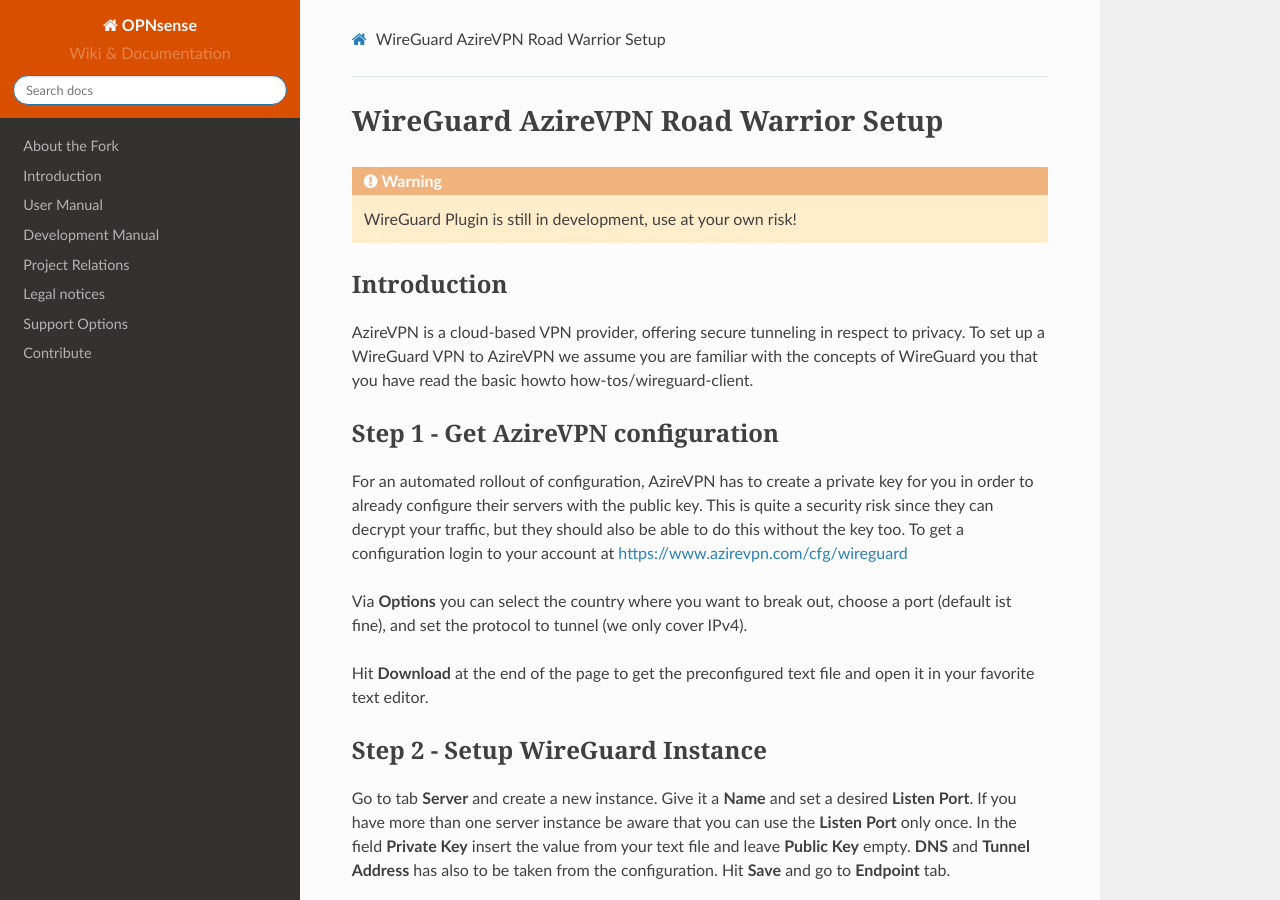
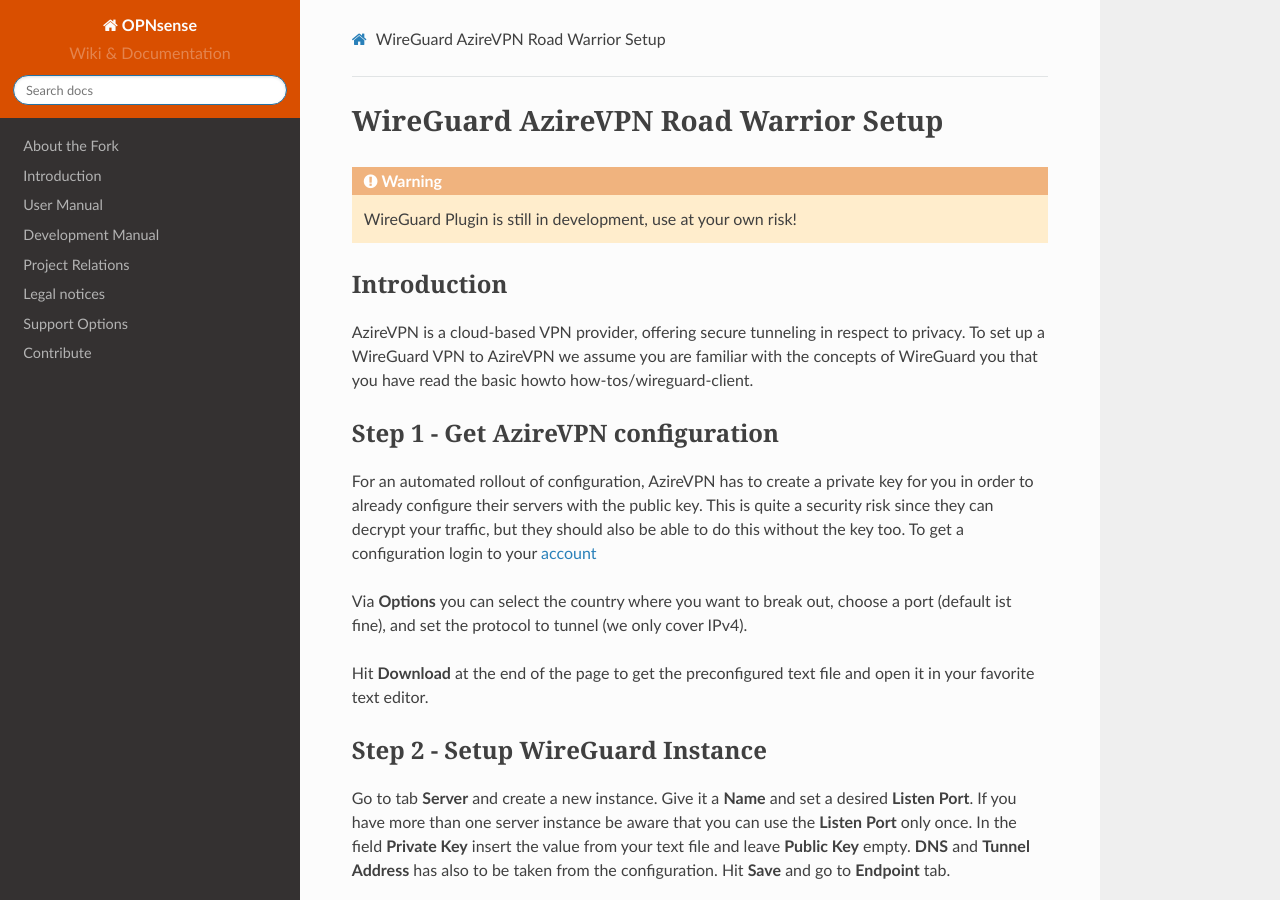
Before and after one commit to opnsense/docs, a Sphinx documentation site: the page built from source/manual/how-tos/wireguard-client-azire.rst, in a window 1280 px wide and 900 px high. Built offline with Sphinx 7.4.7 and the Read the Docs theme 2.0.0, drawn with Linux system fonts in a browser that asks for light colours; nearby versions of some CDN libraries; some web fonts are replaced; library files that are not in the unit come from our copies.

Commit message:
Update wireguard-client-azire.rst

```diff
--- a/source/manual/how-tos/wireguard-client-azire.rst
+++ b/source/manual/how-tos/wireguard-client-azire.rst
@@ -20,7 +20,9 @@
 For an automated rollout of configuration, AzireVPN has to create a private key for you in order to
 already configure their servers with the public key. This is quite a security risk since they can
 decrypt your traffic, but they should also be able to do this without the key too.
-To get a configuration login to your account at https://www.azirevpn.com/cfg/wireguard
+To get a configuration login to your account_
+
+.. _account: https://www.azirevpn.com/cfg/wireguard
 
 Via **Options** you can select the country where you want to break out, choose a port (default ist fine),
 and set the protocol to tunnel (we only cover IPv4).
```
